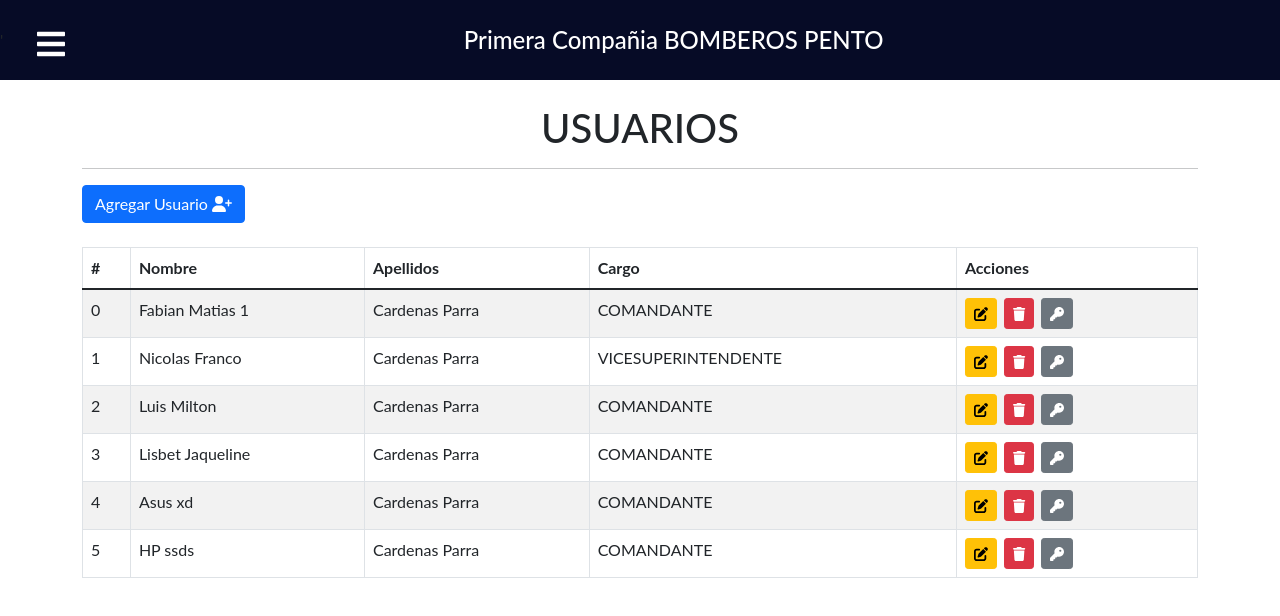
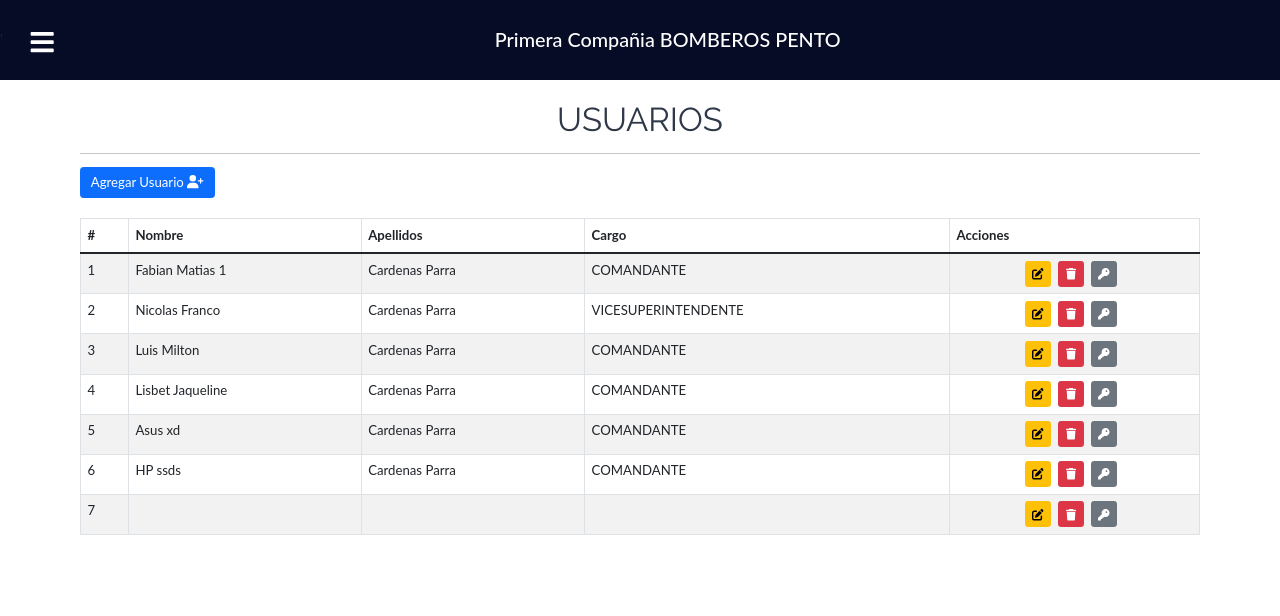
Before and after one commit to MParrar/front-bomberos, a React (Create React App) app: page /usuario in a window 1280 px wide. Shown: the top 616 px of the page. Built offline with nearby package versions, Linux system fonts and the light colour scheme; data requests are answered from the project's data file.

Commit message:
validacion en proceso

```diff
--- a/db.json
+++ b/db.json
@@ -8,9 +8,9 @@
       "codigo": "123",
       "password": "231",
       "rol": "Administrador",
-      "activo":true,
+      "activo": true,
       "id": 1,
-      "servicio":false
+      "servicio": false
     },
     {
       "nombres": "Nicolas Franco",
@@ -20,10 +20,9 @@
       "codigo": "asd",
       "password": "asd",
       "rol": "Administrador",
-      "activo":true,
+      "activo": true,
       "id": 2,
-      "servicio":false
-
+      "servicio": false
     },
     {
       "nombres": "Luis Milton",
@@ -33,10 +32,9 @@
       "codigo": "123",
       "password": "12312",
       "rol": "",
-      "activo":false,
+      "activo": false,
       "id": 3,
-      "servicio":true
-
+      "servicio": true
     },
     {
       "nombres": "Lisbet Jaqueline",
@@ -46,10 +44,9 @@
       "codigo": "123",
       "password": "12312",
       "rol": "",
-      "activo":true,
+      "activo": true,
       "id": 4,
-      "servicio":true
-
+      "servicio": true
     },
     {
       "nombres": "Asus xd",
@@ -59,10 +56,9 @@
       "codigo": "123",
       "password": "12312",
       "rol": "",
-      "activo":true,
+      "activo": true,
       "id": 5,
-      "servicio":true
-
+      "servicio": true
     },
     {
       "nombres": "HP ssds",
@@ -72,11 +68,20 @@
       "codigo": "123",
       "password": "12312",
       "rol": "",
-      "activo":true,
+      "activo": true,
       "id": 6,
-      "servicio":true
-
+      "servicio": true
+    },
+    {
+      "nombres": "",
+      "apellidos": "",
+      "rut": "",
+      "cargo": "",
+      "codigo": "",
+      "password": "",
+      "rol": "",
+      "confirmPassword": "",
+      "id": 7
     }
-
   ]
 }
--- a/public/index.html
+++ b/public/index.html
@@ -24,6 +24,9 @@
       work correctly both with client-side routing and a non-root public URL.
       Learn how to configure a non-root public URL by running `npm run build`.
     -->
+      <link rel="manifest" href="%PUBLIC_URL%/manifest.json" />
+    <link rel="stylesheet" href="https://cdnjs.cloudflare.com/ajax/libs/normalize/8.0.1/normalize.min.css">
+    <link href="https://fonts.googleapis.com/css?family=Raleway:400,900|Roboto:300,400,700&display=swap" rel="stylesheet">
     <title>React App</title>
     <link
    rel="stylesheet"
--- a/src/App.js
+++ b/src/App.js
@@ -4,12 +4,15 @@ import { Layout } from './components/Layout';
 import { BrowserRouter, Route, Routes } from 'react-router-dom';
 import { Usuario } from './Pages/Usuario';
 import { Inicio } from './Pages/Inicio';
+import { Login } from './Pages/Login';
 
 function App() {
   return (
     <BrowserRouter>
       <Routes>
-        <Route path='/' element={<Layout />} >
+        <Route path='/' element={<Login />} >
+        </Route>
+        <Route path='/inicio' element={<Layout />} >
           <Route index element={<Inicio />} />
         </Route>
         <Route path='/usuario' element={<Layout />} >
@@ -17,7 +20,6 @@ function App() {
         </Route>
       </Routes>
     </BrowserRouter>
-
   );
 }
 
--- /dev/null
+++ b/src/Pages/Login.js
@@ -0,0 +1,66 @@
+import React, { useState } from 'react'
+import { Button } from 'react-bootstrap';
+import { Link } from 'react-router-dom';
+
+export const Login = () => {
+
+    const [usuario, guardarUsuario] = useState({
+        rut: '',
+        password: ''
+    });
+
+    const { rut, password } = usuario;
+
+    const onChange = e => {
+        guardarUsuario({
+            ...usuario,
+            [e.target.name]: e.target.value
+        })
+    }
+    return (
+        <div className="form-usuario">
+            {/* { alerta ? ( <div className={`alerta ${alerta.categoria}`}> {alerta.msg} </div> )  : null } */}
+
+            <div className="contenedor-form sombra-dark mb-4">
+                <h1>Iniciar Sesión</h1>
+
+                <form
+                    className='mt-4'
+                // onSubmit={onSubmit}
+                >
+                    <div className="campo-form">
+                        <label htmlFor="email">Rut</label>
+                        <input
+                            type="text"
+                            id="rut"
+                            name="rut"
+                            placeholder="Ingrese Rut"
+                            value={rut}
+                            onChange={onChange}
+                        />
+                    </div>
+
+                    <div className="campo-form">
+                        <label htmlFor="password">Password</label>
+                        <input
+                            type="password"
+                            id="password"
+                            name="password"
+                            placeholder="Ingrese Password"
+                            value={password}
+                            onChange={onChange}
+                        />
+                    </div>
+
+                    <div className="campo-form">
+                        <Link to='/inicio' style={{ margin: '0 auto' }}>
+                            <Button variant='secondary' >
+                                Iniciar Sesion
+                            </Button>
+                        </Link>
+                    </div>
+                </form>
+            </div>
+        </div>
+    )
+}
--- a/src/Pages/Usuario.js
+++ b/src/Pages/Usuario.js
@@ -25,6 +25,7 @@ export const Usuario = () => {
     const [showCambiarPassword, setShowCambiarPassword] = useState(false);
     const [usuarios, setUsuarios] = useState([]);
     const [usuario, setUsuario] = useState(initialForm);
+    const [errors, setErrors] = useState({});
 
     useEffect(() => {
 
@@ -57,6 +58,8 @@ export const Usuario = () => {
                     setUsuario={setUsuario}
                     usuario={usuario}
                     initialForm={initialForm}
+                    setErrors={setErrors}
+                    errors={errors}
                 />
                 <Tabla
                     usuarios={usuarios}
--- a/src/components/SidebarData.js
+++ b/src/components/SidebarData.js
@@ -6,7 +6,7 @@ import * as FcIcons from 'react-icons/fc';
 export const SidebarData = [
     {
         title: 'Inicio',
-        path: '/',
+        path: '/inicio',
         icon: <AiIcons.AiFillHome />,
         cName: 'nav-text'
     },
--- a/src/components/Usuario/Formulario.js
+++ b/src/components/Usuario/Formulario.js
@@ -6,10 +6,44 @@ import Col from 'react-bootstrap/Col';
 import Row from 'react-bootstrap/Row';
 import clienteAxios from '../../config/axios';
 
-export const Formulario = ({ show, setShow, setUsuarios, usuarios, setUsuario, usuario, initialForm }) => {
+export const Formulario = ({ show, setShow, setUsuarios,
+    usuarios, setUsuario, usuario, initialForm,
+    errors, setErrors
+}) => {
 
-    const { nombres, apellidos, rut, cargo, codigo, password, rol, confirmPassword, id, activo } = usuario;
+    const { nombres, apellidos, rut, cargo, codigo, rol, activo, imagen, id } = usuario;
 
+    const validarFormulario = usuario => {
+        let errors = {};
+
+        if (!usuario.nombres.trim()) {
+            errors.nombres = 'El campo Nombres es requerido'
+        }
+        if (!usuario.apellidos.trim()) {
+            errors.apellidos = 'El campo Apellidos es requerido'
+        }
+        if (!usuario.rut.trim()) {
+            errors.rut = 'El campo Rut es requerido'
+        }
+        if (!usuario.cargo.trim()) {
+            errors.cargo = 'El campo Cargo es requerido'
+        }
+        if (!usuario.codigo.trim()) {
+            errors.codigo = 'El campo Codigo es requerido'
+        }
+        if (!usuario.rol.trim()) {
+            errors.rol = 'El campo Rol es requerido'
+        }
+        if (!usuario.imagen.trim()) {
+            errors.nombimagenes = 'El campo Imagen es requerido'
+        }
+        return errors;
+    }
+
+    const handleBlur = (e) => {
+        handleChange(e);
+        setErrors(validarFormulario(usuario))
+    }
     const handleChange = ({ target: { name, value, type, checked } }) => {
         if (type === 'checkbox') {
             if (checked === true) {
@@ -24,6 +58,7 @@ export const Formulario = ({ show, setShow, setUsuarios, usuarios, setUsuario, u
                 });
             }
         } else {
+            console.log(value)
             setUsuario({
                 ...usuario,
                 [name]: value,
@@ -34,8 +69,13 @@ export const Formulario = ({ show, setShow, setUsuarios, usuarios, setUsuario, u
     const handleChangeSwitch = ({ target: { name, value, type, checked } }) => {
     }
     const handleSubmit = async e => {
+        console.log('Form')
         e.preventDefault();
         // ValdiarsH!
+        if ([nombres, apellidos, rut, cargo, codigo, rol, imagen].includes('')) {
+            alert('LLENE TODO')
+            return;
+        }
 
         const respuesta = (await clienteAxios.post('/usuarios', usuario)).data;
         setUsuarios([...usuarios, respuesta]);
@@ -65,6 +105,8 @@ export const Formulario = ({ show, setShow, setUsuarios, usuarios, setUsuario, u
                                     value={nombres}
                                     name='nombres'
                                     onChange={handleChange}
+                                    onBlur={(e) => handleBlur(e)}
+
                                 />
                             </Form.Group>
                         </Col>
@@ -118,33 +160,6 @@ export const Formulario = ({ show, setShow, setUsuarios, usuarios, setUsuario, u
                             </Form.Group>
                         </Col>
                     </Row>
-
-                    {!id && <Row>
-                        <Col sm={12} md={6} xl={6}>
-                            <Form.Group className="mb-3" >
-                                <Form.Label>Contraseña</Form.Label>
-                                <Form.Control
-                                    type="password"
-                                    placeholder="Ingrese Contraseña"
-                                    value={password}
-                                    name='password'
-                                    onChange={handleChange}
-                                />
-                            </Form.Group>
-                        </Col>
-                        <Col sm={12} md={6} xl={6}>
-                            <Form.Group className="mb-3" >
-                                <Form.Label>Repetir Contraseña</Form.Label>
-                                <Form.Control
-                                    type="confirmPassword"
-                                    placeholder="Confirme Contraseña"
-                                    value={confirmPassword}
-                                    name='confirmPassword'
-                                    onChange={handleChange}
-                                />
-                            </Form.Group>
-                        </Col>
-                    </Row>}
                     <Row>
                         <Col sm={12} md={6} xl={6}>
                             <Form.Group className="mb-3" >
@@ -161,8 +176,19 @@ export const Formulario = ({ show, setShow, setUsuarios, usuarios, setUsuario, u
                         <Col sm={12} md={6} xl={6}>
                             <Form.Group className="mb-3">
                                 <div className="mb-3">
-                                    <label htmlFor="formFile" className="form-label">Seleccione Imagen</label>
-                                    <input className="form-control" type="file" id="formFile" />
+                                    <label
+                                        htmlFor="formFile"
+                                        className="form-label">
+                                        Seleccione Imagen
+                                    </label>
+                                    <input
+                                        className="form-control"
+                                        type="file"
+                                        id="formFile"
+                                        name='imagen'
+                                        value={imagen}
+                                        onChange={handleChange}
+                                    />
                                 </div>
                             </Form.Group>
                         </Col>
@@ -181,7 +207,7 @@ export const Formulario = ({ show, setShow, setUsuarios, usuarios, setUsuario, u
                                 />
                             </Form.Group>
                         </Col>
-                        <Col sm={12} md={6} xl={6}>
+                        {id && <Col sm={12} md={6} xl={6}>
                             <Form.Label>Activar/Desactivar</Form.Label>
                             <Form.Check
                                 type="switch"
@@ -190,7 +216,7 @@ export const Formulario = ({ show, setShow, setUsuarios, usuarios, setUsuario, u
                                 // checked={activo}
                                 onChange={handleChangeSwitch}
                             />
-                        </Col>
+                        </Col>}
 
                     </Row>
                 </Form>
--- a/src/components/Usuario/Usuario.js
+++ b/src/components/Usuario/Usuario.js
@@ -8,11 +8,11 @@ export const Usuario = ({ usuario, index, setUsuario, setShow, setShowCambiarPas
     const { nombres, apellidos, cargo } = usuario
     return (
         <tr>
-            <td>{index}</td>
+            <td>{index + 1}</td>
             <td>{nombres}</td>
             <td>{apellidos}</td>
             <td>{cargo}</td>
-            <td >
+            <td className='text-center'>
                 <Button
                     size='sm'
                     style={{ marginRight: '7px' }}
--- a/src/index.css
+++ b/src/index.css
@@ -1,17 +1,44 @@
+:root {
+  --blanco: #ffffff;
+  --gris1: #edf2f6;
+  --gris2: #2f3848;
+  --gris3: #1a202d;
+  --negro: #000000;
+  --headingFont: "Raleway", sans-serif;
+  --textFont: "Roboto", sans-serif;
+}
+*,
+*:before,
+*:after {
+  box-sizing: inherit;
+}
+html {
+  box-sizing: border-box;
+  height: 100%;
+  font-size: 82.5%;
+}
 body {
-  margin: 0;
-  font-family: -apple-system, BlinkMacSystemFont, "Segoe UI", "Roboto", "Oxygen",
-    "Ubuntu", "Cantarell", "Fira Sans", "Droid Sans", "Helvetica Neue",
-    sans-serif;
-  -webkit-font-smoothing: antialiased;
-  -moz-osx-font-smoothing: grayscale;
-  min-height: 100vh;
+  min-height: 100%;
+  background-color: var(--gris1);
+  font-size: 16px;
+  font-size: 1.6rem;
+  font-family: var(--textFont);
 }
 
 code {
   font-family: source-code-pro, Menlo, Monaco, Consolas, "Courier New",
     monospace;
 }
+
+h1,
+h2 {
+  font-family: var(--headingFont);
+  font-weight: 900;
+  margin: 0 0 4rem 0;
+  text-align: center;
+  color: var(--gris2);
+}
+
 .content {
   padding-top: 0.8em;
   max-width: 1024px;
@@ -49,3 +76,45 @@ code {
   padding-bottom: 0.4em;
   padding-left: 0.5em;
 }
+
+.form-usuario {
+  background-color: var(--gris2);
+  height: 100vh;
+  min-height: 800px;
+  display: flex;
+  align-items: center;
+  justify-content: center;
+}
+
+.contenedor-form {
+  padding: 5rem 3rem;
+  max-width: 500px;
+  width: 95%;
+  background-color: var(--blanco);
+  border-radius: 1rem;
+}
+
+.sombra-dark {
+  -webkit-box-shadow: 0px 6px 11px -8px rgba(0, 0, 0, 0.9);
+  -moz-box-shadow: 0px 6px 11px -8px rgba(0, 0, 0, 0.9);
+  box-shadow: 0px 6px 11px -8px rgba(0, 0, 0, 0.9);
+}
+
+.campo-form {
+  display: flex;
+  margin-bottom: 2rem;
+  align-items: center;
+}
+.campo-form:last-of-type {
+  margin: 0;
+}
+.campo-form label {
+  flex: 0 0 100px;
+  font-family: var(--textFont);
+}
+.campo-form input[type="password"],
+.campo-form input[type="text"] {
+  border: 1px solid #e1e1e1;
+  padding: 1rem;
+  flex: 1;
+}
```
